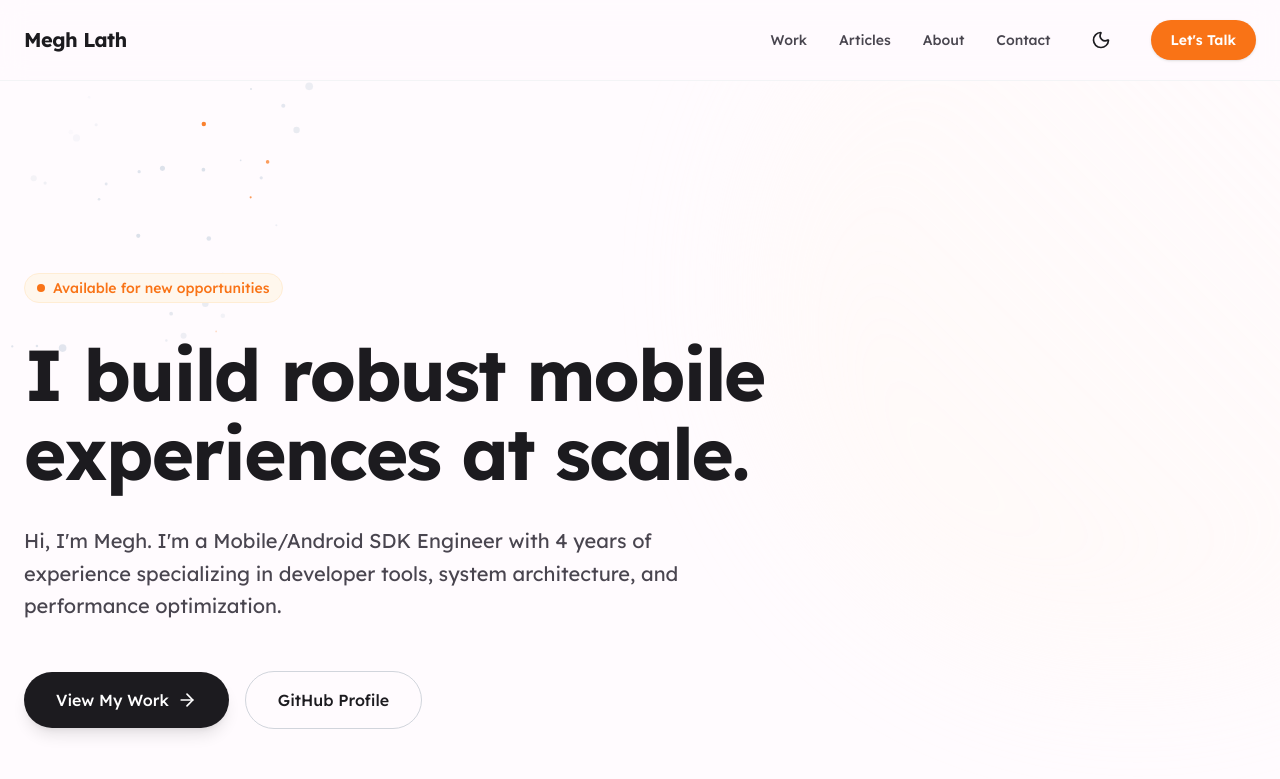
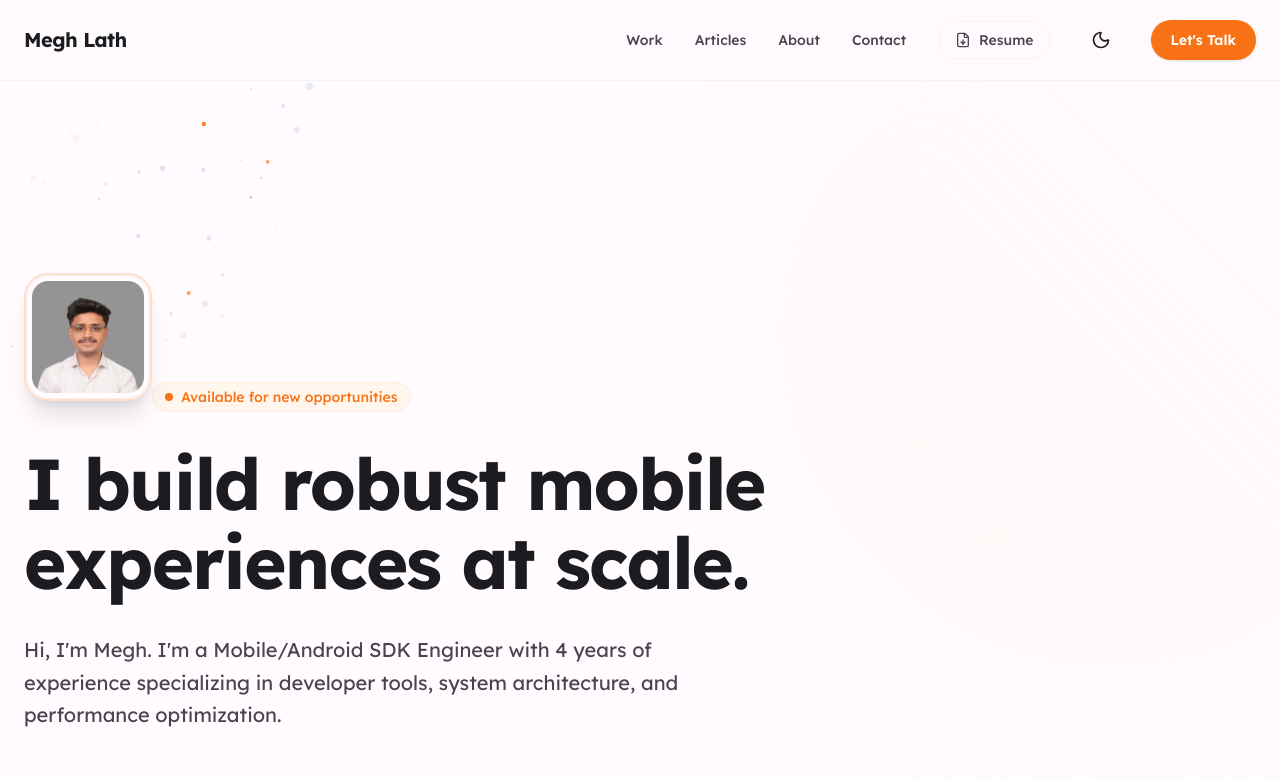
Before and after one commit to megh-lath-1012/Portfolio-Website, a Next.js app: page / in a window 1280 px wide. Shown: the top 779 px of the page. Built offline with nearby package versions, Linux system fonts and the light colour scheme.

Commit message:
Feature: Add profile image to Hero and resume download to Navigation.

```diff
--- a/src/components/HeroSection.tsx
+++ b/src/components/HeroSection.tsx
@@ -1,6 +1,7 @@
 "use client";
 
 import Link from "next/link";
+import Image from "next/image";
 import { ArrowRight } from "lucide-react";
 import { motion } from "framer-motion";
 import ElasticBackground from "@/components/ElasticBackground";
@@ -40,6 +41,24 @@ export default function HeroSection() {
         className="max-w-7xl mx-auto px-6 relative z-10"
       >
         <div className="max-w-3xl">
+          <motion.div
+            variants={itemVariants}
+            className="mb-8 relative inline-block"
+          >
+            <div className="relative w-24 h-24 md:w-32 md:h-32 rounded-3xl overflow-hidden border-2 border-primary/20 p-1.5 bg-background shadow-xl scale-100 hover:scale-105 transition-transform duration-500">
+              <div className="relative w-full h-full rounded-2xl overflow-hidden">
+                <Image
+                  src="/profile.jpeg"
+                  alt="Megh Lath"
+                  fill
+                  className="object-cover"
+                  priority
+                />
+              </div>
+              <div className="absolute inset-0 rounded-3xl border border-primary/10 pointer-events-none" />
+            </div>
+          </motion.div>
+
           <motion.div variants={itemVariants} className="inline-flex items-center space-x-2 px-3 py-1 rounded-full bg-orange-50 dark:bg-orange-900/20 border border-orange-100 dark:border-orange-900/30 text-primary text-sm font-medium mb-8">
             <span className="relative flex h-2 w-2">
               <span className="animate-ping absolute inline-flex h-full w-full rounded-full bg-primary opacity-75"></span>
--- a/src/components/Navigation.tsx
+++ b/src/components/Navigation.tsx
@@ -2,7 +2,7 @@
 
 import Link from "next/link";
 import MagneticButton from "@/components/MagneticButton";
-import { Moon, Sun } from "lucide-react";
+import { Moon, Sun, FileDown } from "lucide-react";
 import { useTheme } from "@/providers/ThemeProvider";
 
 export default function Navigation() {
@@ -39,6 +39,15 @@ export default function Navigation() {
             Contact
           </Link>
 
+          <Link
+            href="/Megh-Resume.pdf"
+            download
+            className="flex items-center space-x-2 text-sm font-medium text-text-body hover:text-navy transition-colors px-4 py-2 rounded-full border border-gray-100 dark:border-gray-800 hover:bg-gray-50 dark:hover:bg-gray-800"
+          >
+            <FileDown className="w-4 h-4" />
+            <span>Resume</span>
+          </Link>
+
           <button
             onClick={toggleTheme}
             className="p-2 rounded-full hover:bg-gray-100 dark:hover:bg-gray-800 transition-colors"
```
Also changed, not shown: public/profile.jpeg (added), 1 other file (tests, documents, lock files or other folders).
